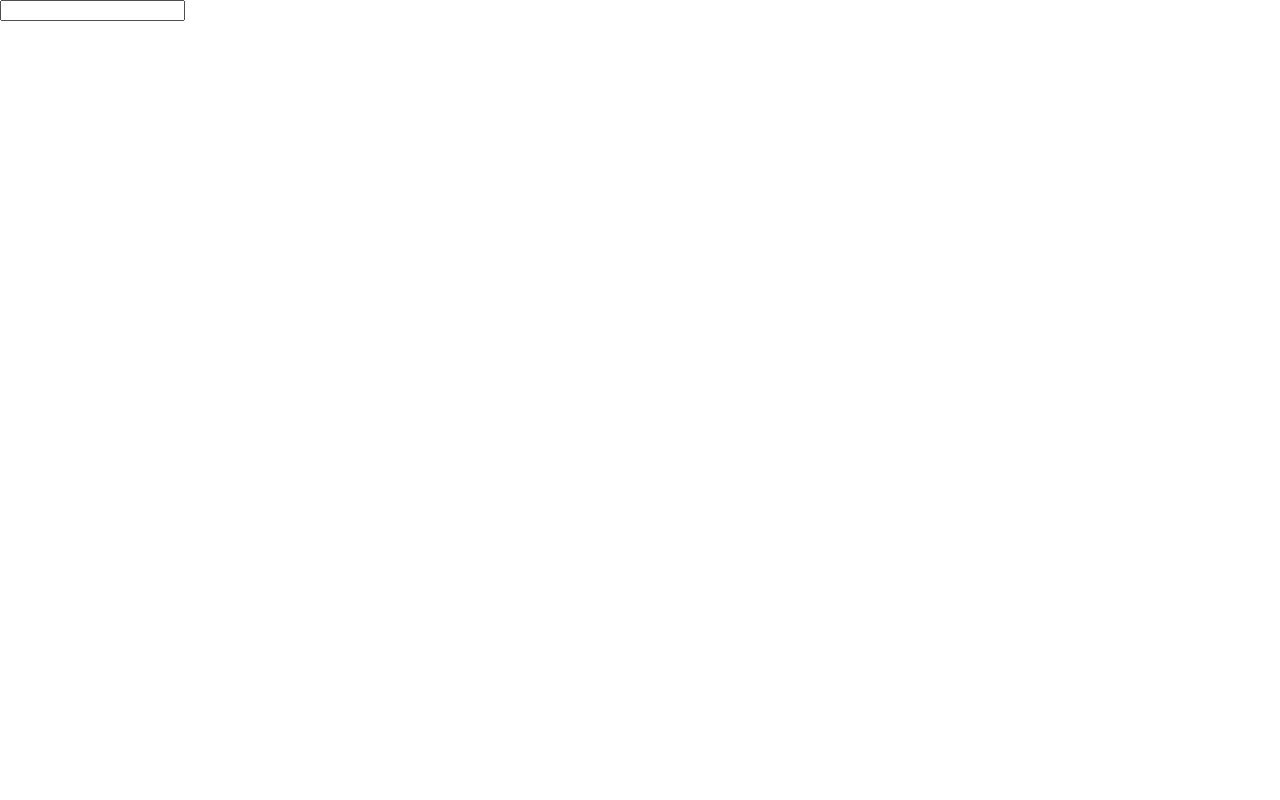
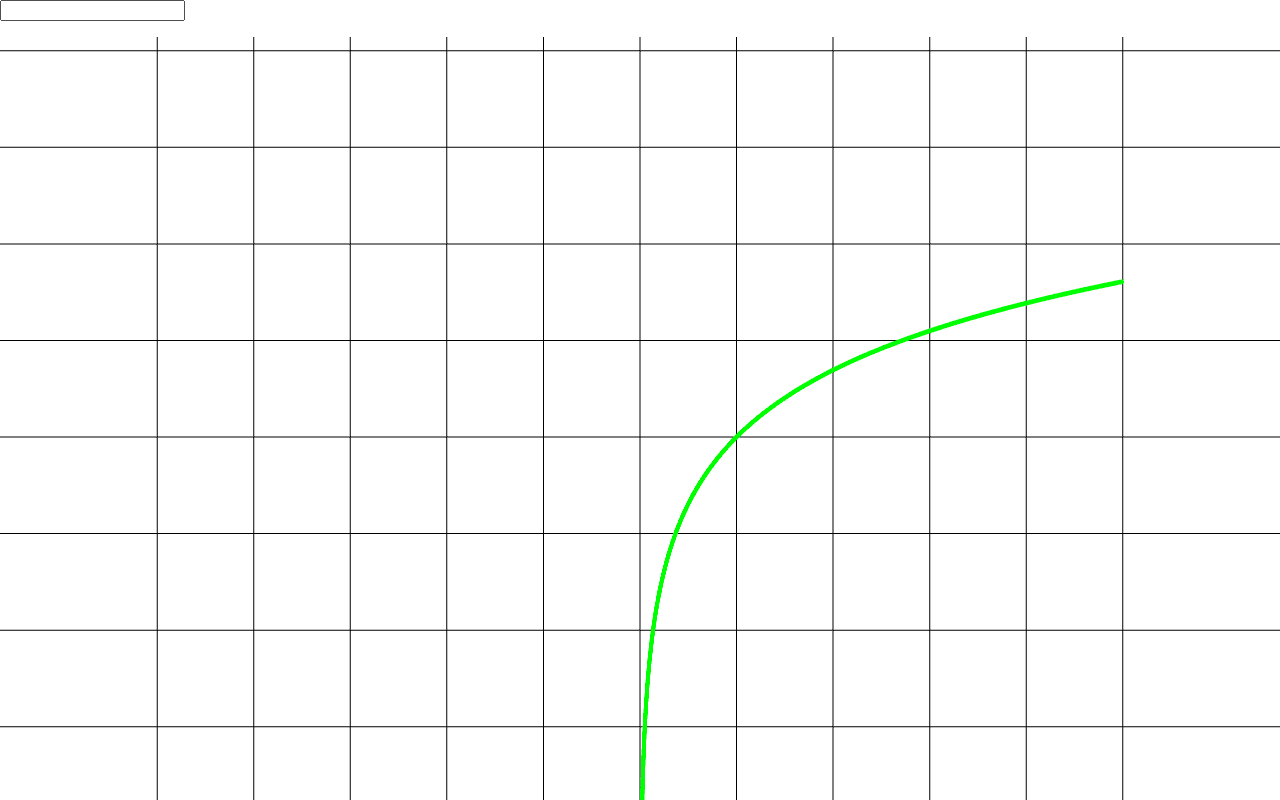
Before and after one commit to Paul-A-B/OpenGraph, a website built with Vite: page index.html in a window 1280 px wide. Built offline with nearby package versions, Linux system fonts and the light colour scheme.

Commit message:
Einfache Grafik

```diff
--- a/index.html
+++ b/index.html
@@ -5,8 +5,9 @@
     <meta http-equiv="X-UA-Compatible" content="IE=edge" />
     <meta name="viewport" content="width=device-width, initial-scale=1.0" />
     <title>Document</title>
-    <script defer src="calc.js"></script>
-    <link rel="stylesheet" href="style.css" />
+    <script defer type="module" src="src/calc.js"></script>
+    <script defer type="module" src="src/graph.js"></script>
+    <link rel="stylesheet" href="style/style.css" />
   </head>
   <body>
     <input type="text" id="input" />
--- a/calc.js
+++ b/src/calc.js
@@ -1,18 +1,7 @@
-let graph = document.getElementById("graph");
-let ctx = graph.getContext("2d");
-
-window.addEventListener("load", reset);
-window.addEventListener("resize", reset);
-
-function reset() {
-  graph.width = document.body.clientWidth;
-  graph.height = document.body.clientHeight;
-}
-
 const operators = ["-", "+", "*", "/"];
 
-let inputArea = document.getElementById("input");
-let outputArea = document.getElementById("output");
+const inputArea = document.getElementById("input");
+const outputArea = document.getElementById("output");
 
 inputArea.addEventListener("input", takeInput);
 
@@ -21,10 +10,12 @@ function takeInput() {
     let input = inputArea.value;
     input = input.split(/([-+*/^().])/g).filter((el) => el != "");
     console.log(validOperation(input));
-    if (validOperation(input)) {
-      output.innerHTML = `${input.join("")} = ${Function(
+    try {
+      output.textContent = `${input.join("")} = ${Function(
         `return ${input.join("")}`
       )()}`;
+    } catch {
+      output.textContent = `${input.join("")} (SYNTAX ERROR)`;
     }
   }
 }
--- /dev/null
+++ b/src/graph.js
@@ -0,0 +1,87 @@
+import * as THREE from "three";
+import { MeshBasicMaterial } from "three";
+
+const canvas = document.getElementById("graph");
+
+const renderer = new THREE.WebGLRenderer({ canvas: canvas, antialias: true });
+renderer.setSize(window.innerWidth, window.innerHeight, false);
+
+const camera = new THREE.PerspectiveCamera(
+  45,
+  window.innerWidth / window.innerHeight,
+  1,
+  500
+);
+camera.position.set(0, 0, 10);
+camera.lookAt(0, 0, 0);
+
+const scene = new THREE.Scene();
+
+const planeGeometry = new THREE.PlaneGeometry(100, 100);
+const planeMaterial = new MeshBasicMaterial({
+  color: 0xffffff,
+  side: THREE.DoubleSide,
+});
+const plane = new THREE.Mesh(planeGeometry, planeMaterial);
+scene.add(plane);
+
+const lineMaterial = new THREE.LineBasicMaterial({ color: 0x000000 });
+
+const graphPoints = [];
+
+for (let i = -5; i <= 5; i++) {
+  const verticalPoints = [];
+  verticalPoints.push(new THREE.Vector3(i * 1, -100, 0));
+  verticalPoints.push(new THREE.Vector3(i * 1, 100, 0));
+  const horizontalPoints = [];
+  horizontalPoints.push(new THREE.Vector3(-100, i * 1, 0));
+  horizontalPoints.push(new THREE.Vector3(100, i * 1, 0));
+
+  const verticalLineGeometry = new THREE.BufferGeometry().setFromPoints(
+    verticalPoints
+  );
+  const horizontalLineGeometry = new THREE.BufferGeometry().setFromPoints(
+    horizontalPoints
+  );
+
+  const verticalLine = new THREE.Line(verticalLineGeometry, lineMaterial);
+  const horizontalLine = new THREE.Line(horizontalLineGeometry, lineMaterial);
+
+  scene.add(verticalLine);
+  scene.add(horizontalLine);
+}
+
+for (let i = -5; i <= 5; i += 1 / renderer.domElement.width) {
+  if (i && Math.log(i)) graphPoints.push(new THREE.Vector3(i, Math.log(i), 0));
+}
+
+// const graphGeometry = new THREE.BufferGeometry().setFromPoints(graphPoints);
+const graphGeometry = new THREE.TubeGeometry(
+  new THREE.CatmullRomCurve3(graphPoints),
+  graphPoints.length,
+  0.025,
+  8,
+  false
+);
+
+const graphMaterial = new THREE.MeshBasicMaterial({ color: 0x00ff00 });
+
+const graph = new THREE.Mesh(graphGeometry, graphMaterial);
+
+scene.add(graph);
+
+renderer.render(scene, camera);
+
+window.addEventListener("resize", reset);
+window.addEventListener("load", reset);
+
+function reset() {
+  const width = (canvas.clientWidth * window.devicePixelRatio) | 0;
+  const height = (canvas.clientHeight * window.devicePixelRatio) | 0;
+  if (canvas.width !== width || canvas.height !== height) {
+    renderer.setSize(width, height, false);
+    camera.aspect = canvas.clientWidth / canvas.clientHeight;
+    camera.updateProjectionMatrix();
+  }
+  renderer.render(scene, camera);
+}
--- a/style.css
+++ /dev/null
@@ -1,6 +0,0 @@
-html, body {
-  width:  100%;
-  height: 100%;
-  margin: 0;
-  overflow: hidden;
-}
--- /dev/null
+++ b/style/style.css
@@ -0,0 +1,14 @@
+html,
+body {
+  width: 100%;
+  height: 100%;
+  margin: 0;
+  padding: 0;
+  overflow: hidden;
+}
+
+#graph {
+  display: block;
+  height: 100%;
+  width: 100%;
+}
```
Also changed, not shown: package.json (added, +28 -0 lines), 2 other files.
